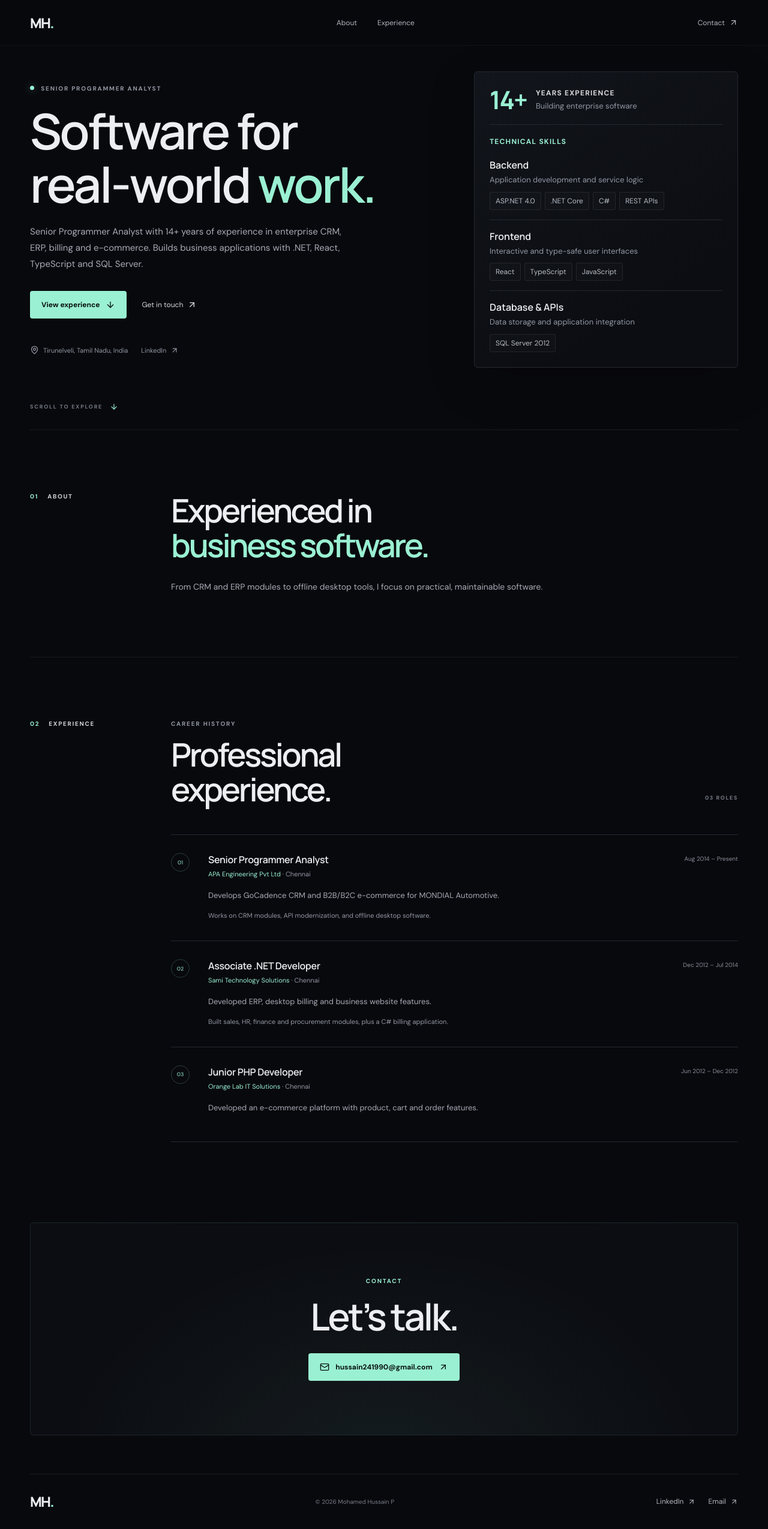
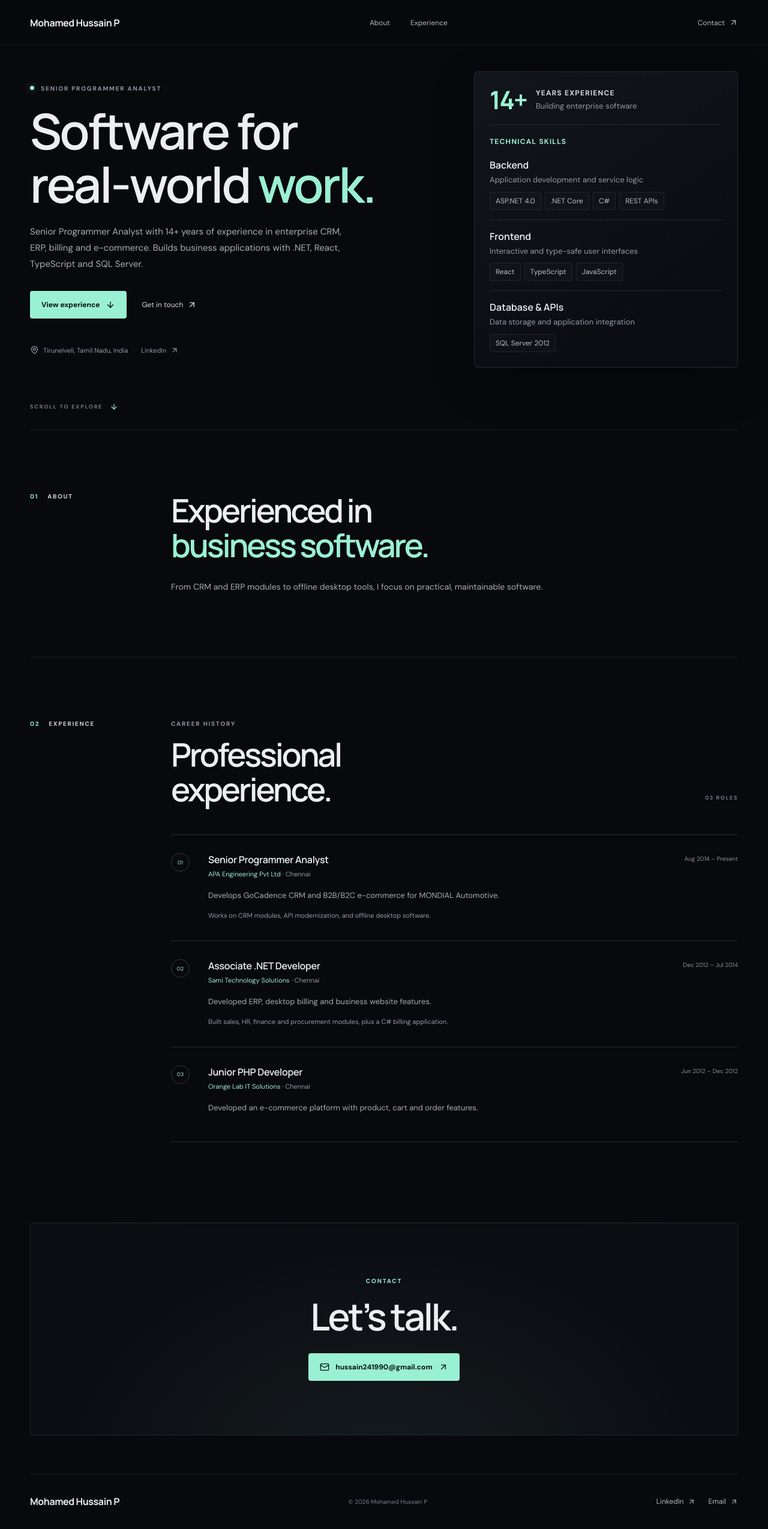
Before and after one commit to MohamedHussainP/MohamedHussain, a React (Vite) app: page / in a window 1280 px wide. Shown: the whole page at 60% size. Built offline with nearby package versions, Linux system fonts and the light colour scheme.

Commit message:
Show full name in site branding (#7)
Co-authored-by: Mohamed Hussain P <351611803+MohamedHussainP@users.noreply.github.com>
Co-authored-by: Copilot App <223556219+Copilot@users.noreply.github.com>

```diff
--- a/src/App.tsx
+++ b/src/App.tsx
@@ -6,7 +6,7 @@ function App() {
     <>
       <header className="site-header">
         <a className="wordmark" href="#home" aria-label="Mohamed Hussain P, home">
-          MH<span>.</span>
+          Mohamed Hussain P
         </a>
         <nav aria-label="Main navigation">
           <a href="#about">About</a>
@@ -101,7 +101,7 @@ function App() {
       </main>
 
       <footer className="site-footer section-wrap">
-        <a className="wordmark" href="#home">MH<span>.</span></a>
+        <a className="wordmark" href="#home">Mohamed Hussain P</a>
         <p>© {new Date().getFullYear()} {portfolio.name}</p>
         <div><a href={portfolio.linkedin} target="_blank" rel="noreferrer">LinkedIn <ArrowUpRight size={13} aria-hidden="true" /></a><a href={`mailto:${portfolio.email}`}>Email <ArrowUpRight size={13} aria-hidden="true" /></a></div>
       </footer>
--- a/src/index.css
+++ b/src/index.css
@@ -25,8 +25,8 @@ button, a { -webkit-tap-highlight-color: transparent; }
 ::selection { color: #07110e; background: var(--accent); }
 .section-wrap { width: min(1180px, calc(100% - 64px)); margin-inline: auto; }
 .site-header { position: sticky; z-index: 5; top: 0; display: flex; width: 100%; height: 76px; align-items: center; justify-content: space-between; padding-inline: max(32px, calc((100% - 1180px) / 2)); border-bottom: 1px solid #ffffff0b; background: #08090deF; backdrop-filter: blur(18px); }
-.wordmark { font-family: var(--font-display); font-size: 23px; font-weight: 800; letter-spacing: -1.7px; }
-.wordmark span { color: var(--accent); }
+.wordmark { font-family: var(--font-display); font-size: 16px; font-weight: 700; letter-spacing: -.4px; }
+.wordmark:hover { color: var(--accent); }
 .site-header nav, .site-footer > div { display: flex; align-items: center; gap: 34px; }
 .site-header nav a, .header-contact, .site-footer a:not(.wordmark) { color: #b0b4bd; font-size: 12px; transition: color .2s ease; }
 .site-header nav a:hover, .header-contact:hover, .site-footer a:hover { color: var(--accent); }
```
